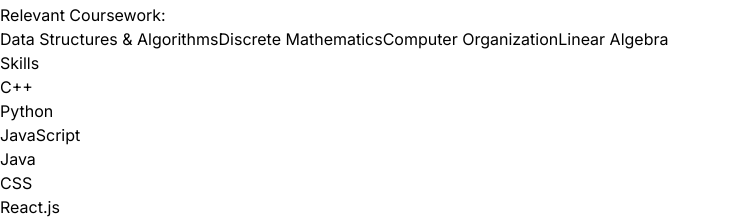
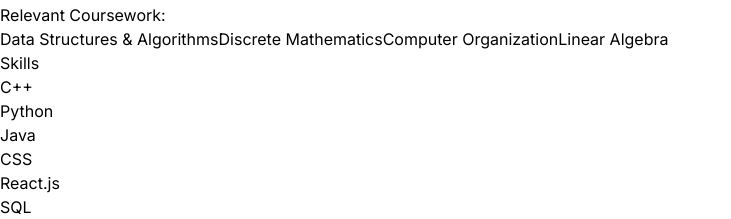
Before and after one commit to yourlocaljosh/personal-website, a React (Vite) app: page / in a window 1280 px wide. Shown: the part 1622-1841 px from the top of the page, without its empty margins (0-731 px from the left). Built offline with nearby package versions, Linux system fonts and the light colour scheme.

Commit message:
Removed JavaScript as a skill because React is already there

```diff
--- a/src/App.jsx
+++ b/src/App.jsx
@@ -59,7 +59,6 @@
   const skills = [
     { name: "C++"},
     { name: "Python"},
-    { name: "JavaScript"},
     { name: "Java"},
     { name: "CSS"},
     { name: "React.js"},
```
